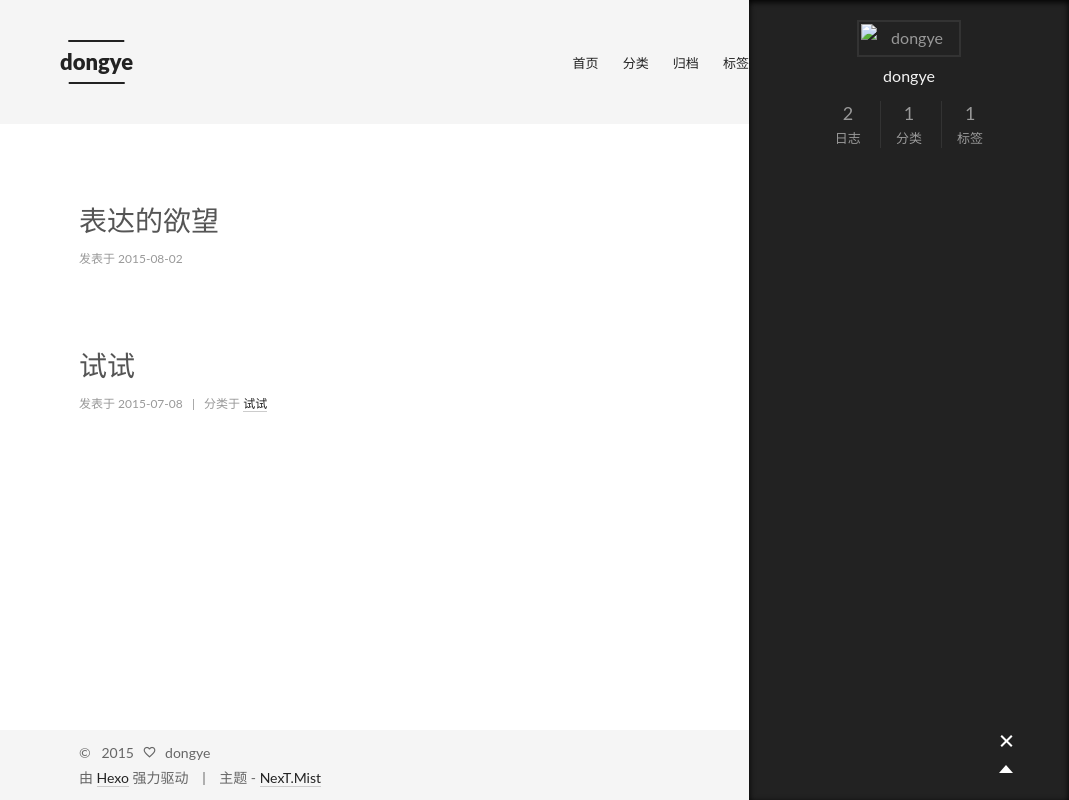
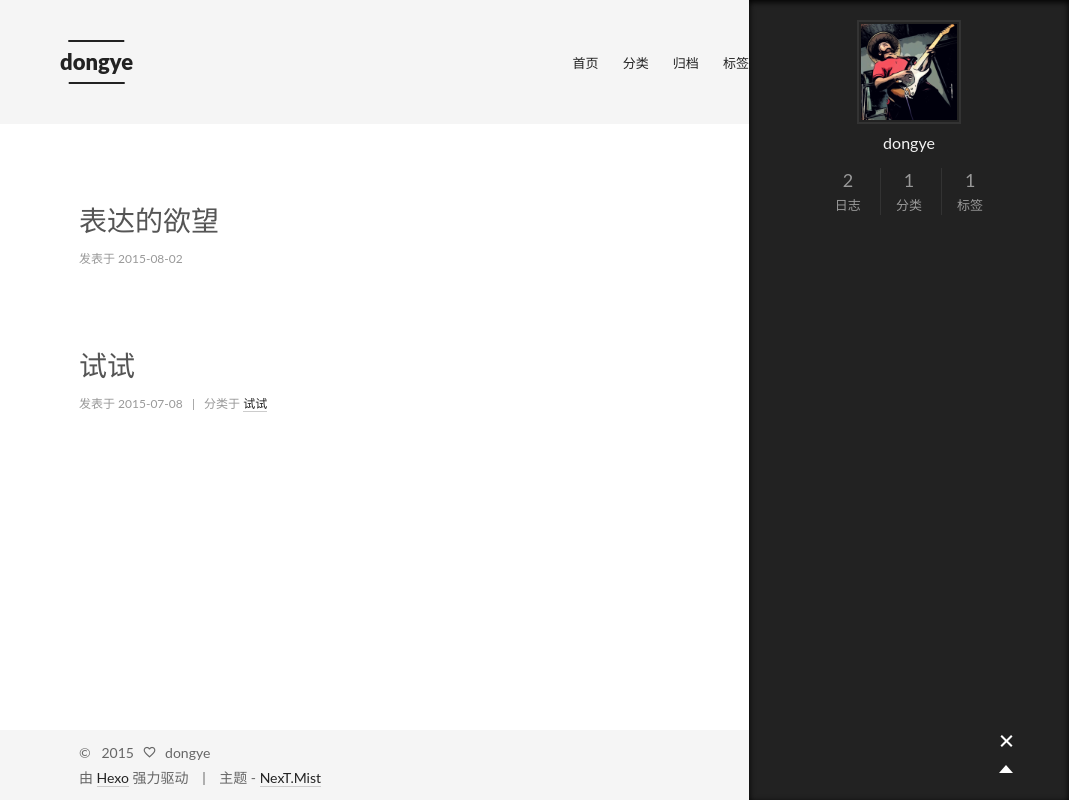
Before and after one commit to DonRoger/DonRoger.github.io, a plain HTML site: page index.html in a window 1280 px wide. Both pictures are taken after a click on the element 1217 px from the left and 742 px from the top of the page. Shown: the whole page, without its empty margins (211-1280 px from the left). Drawn offline with Linux system fonts and the light colour scheme.

Commit message:
Site updated: 2015-08-02 15:29:36

```diff
--- a/index.html
+++ b/index.html
@@ -315,7 +315,7 @@
 
       <section class="site-overview">
         <div class="site-author motion-element" itemprop="author" itemscope itemtype="http://schema.org/Person">
-          <img class="site-author-image" src="/themes/next/source/images/jacman.jpg" alt="dongye" itemprop="image"/>
+          <img class="site-author-image" src="/images/jacman.jpg" alt="dongye" itemprop="image"/>
           <p class="site-author-name" itemprop="name">dongye</p>
         </div>
         <p class="site-description motion-element" itemprop="description"></p>
```
Also changed, not shown: 2015/07/08/试试/index.html (+1 -1 lines), 2015/08/02/表达的欲望/index.html (+1 -1 lines), archives/2015/07/index.html (+1 -1 lines), archives/2015/08/index.html (+1 -1 lines), archives/2015/index.html (+1 -1 lines), archives/index.html (+1 -1 lines), categories/index.html (+1 -1 lines), categories/试试/index.html (+1 -1 lines), tags/any/index.html (+1 -1 lines), tags/index.html (+1 -1 lines).
